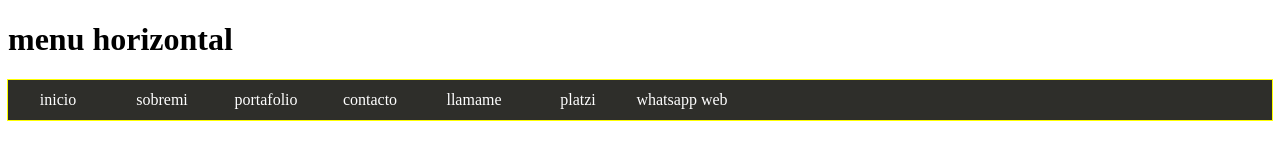
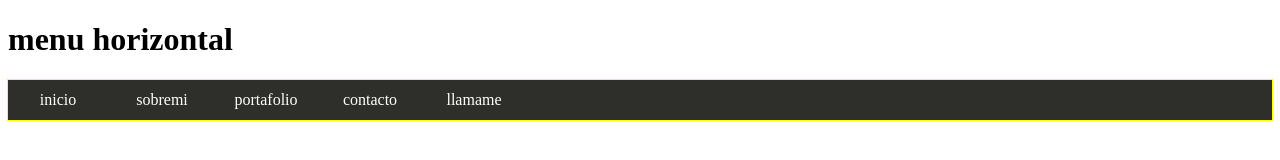
Before and after one commit to VWILMERE/trabajoV.2, a plain HTML site: page index.html in a window 1280 px wide. Drawn offline with Linux system fonts and the light colour scheme.

Commit message:
version origin del trabajo 1

```diff
--- a/index.html
+++ b/index.html
@@ -16,8 +16,6 @@
             <li> <a target="_blank" href="https://www.google.com/maps">portafolio</a></li>
             <li> <a href="https://es-la.facebook.com/">contacto</a></li>
             <li> <a href="#">llamame</a></li>
-            <li> <a target="_blank" href="https://platzi.com/home">platzi</a></li>
-            <li> <a target="_blank" href="https://web.whatsapp.com/">whatsapp web</a></li>
         </ul>
     </nav>
 </body>
```
